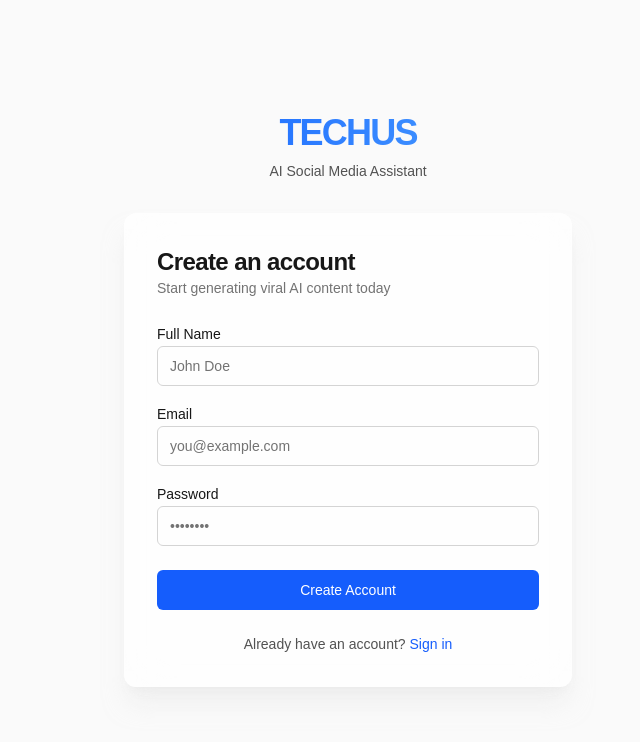
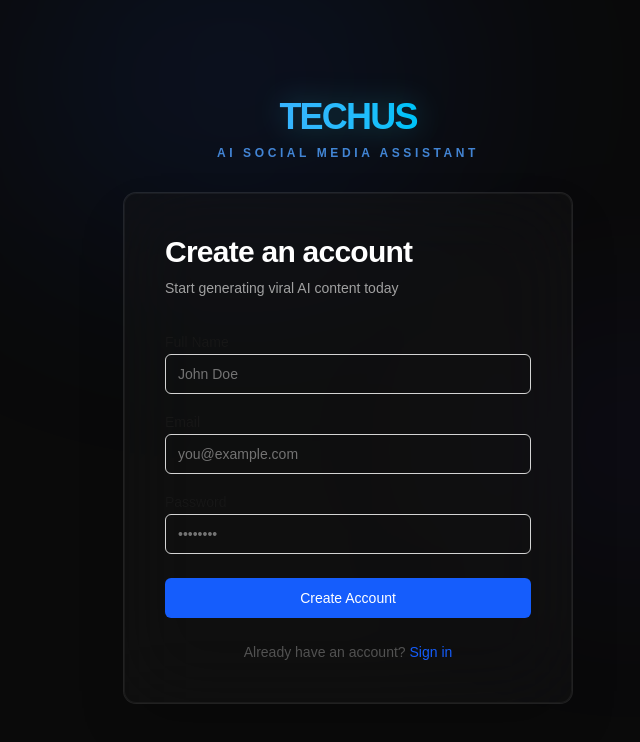
Before and after one commit to manuelguarguati/facebook-x, a Next.js app: page /register in a window 1280 px wide. Shown: the top 742 px of the page, without its empty margins (292-932 px from the left). Built offline with nearby package versions, Linux system fonts and the light colour scheme; no server answers.

Commit message:
mejoradiseño

```diff
--- a/components/layout/AuthLayout.tsx
+++ b/components/layout/AuthLayout.tsx
@@ -1,25 +1,28 @@
 import React from "react";
 import { LayoutContainer } from "@/components/ui/LayoutContainer";
 import { Card } from "@/components/ui/Card";
+import { BackgroundGlows } from "@/components/ui/BackgroundGlows";
 
 export function AuthLayout({ children, title, subtitle }: { children: React.ReactNode; title: string; subtitle: string }) {
   return (
-    <div className="flex min-h-screen items-center justify-center bg-neutral-50 p-4 dark:bg-neutral-950">
-      <LayoutContainer className="flex w-full items-center justify-center">
-        <div className="w-full max-w-md space-y-8">
+    <div className="relative min-h-screen flex items-center justify-center bg-neutral-950 p-4 transition-colors duration-500">
+      <BackgroundGlows />
+
+      <LayoutContainer className="relative z-10 flex w-full items-center justify-center">
+        <div className="w-full max-w-md space-y-8 animate-in fade-in zoom-in duration-700">
           <div className="text-center">
-            <h1 className="text-4xl font-bold tracking-tighter bg-gradient-to-r from-blue-600 to-blue-400 bg-clip-text text-transparent dark:from-blue-400 dark:to-blue-200">
+            <h1 className="text-4xl font-bold tracking-tighter bg-gradient-to-r from-blue-400 to-cyan-400 bg-clip-text text-transparent drop-shadow-[0_0_15px_rgba(34,211,238,0.3)]">
               TECHUS
             </h1>
-            <p className="mt-2 text-sm text-neutral-600 dark:text-neutral-400">
+            <p className="mt-2 text-xs uppercase tracking-[0.3em] text-blue-400/80 font-semibold">
               AI Social Media Assistant
             </p>
           </div>
 
-          <Card className="w-full p-6 sm:p-8 shadow-xl shadow-neutral-200/50 dark:shadow-none bg-white/70 backdrop-blur-xl dark:bg-neutral-900/70 border-white/20 dark:border-white/10">
-            <div className="mb-6">
-              <h2 className="text-2xl font-bold tracking-tight text-neutral-900 dark:text-white">{title}</h2>
-              <p className="text-sm text-neutral-500 dark:text-neutral-400">{subtitle}</p>
+          <Card className="w-full p-6 sm:p-10 shadow-2xl bg-neutral-900/40 backdrop-blur-2xl border-white/5 ring-1 ring-white/10">
+            <div className="mb-8">
+              <h2 className="text-3xl font-bold tracking-tight text-white mb-2">{title}</h2>
+              <p className="text-sm text-neutral-400 font-light">{subtitle}</p>
             </div>
             {children}
           </Card>
--- a/components/layout/DashboardLayout.tsx
+++ b/components/layout/DashboardLayout.tsx
@@ -4,6 +4,7 @@ import { useState, useEffect } from "react";
 import { usePathname } from "next/navigation";
 import { Sidebar } from "./Sidebar";
 import { Topbar } from "./Topbar";
+import { BackgroundGlows } from "@/components/ui/BackgroundGlows";
 
 export function DashboardLayout({ children, user }: { children: React.ReactNode; user: any }) {
   const [isSidebarOpen, setIsSidebarOpen] = useState(false);
@@ -24,12 +25,14 @@ export function DashboardLayout({ children, user }: { children: React.ReactNode;
   }, [isSidebarOpen]);
 
   return (
-    <div className="flex h-screen w-full bg-neutral-50 dark:bg-neutral-900 overflow-hidden font-sans">
+    <div className="relative flex h-screen w-full bg-neutral-950 overflow-hidden font-sans">
+      <BackgroundGlows />
+
       <Sidebar isOpen={isSidebarOpen} setIsOpen={setIsSidebarOpen} />
 
-      <div className="flex flex-1 flex-col overflow-hidden">
+      <div className="relative z-10 flex flex-1 flex-col overflow-hidden">
         <Topbar user={user} onOpenSidebar={() => setIsSidebarOpen(true)} />
-        <main className="flex-1 overflow-y-auto bg-neutral-50/50 p-4 sm:p-6 lg:p-8 dark:bg-neutral-900">
+        <main className="flex-1 overflow-y-auto bg-transparent p-4 sm:p-6 lg:p-8">
           {children}
         </main>
       </div>
--- a/components/layout/Sidebar.tsx
+++ b/components/layout/Sidebar.tsx
@@ -54,7 +54,7 @@ export function Sidebar({ isOpen, setIsOpen }: SidebarProps) {
       {/* Sidebar container */}
       <aside
         className={cn(
-          "fixed inset-y-0 left-0 z-50 flex w-72 flex-col bg-neutral-950 text-white transition-transform duration-300 ease-in-out lg:static lg:translate-x-0 border-r border-neutral-800",
+          "fixed inset-y-0 left-0 z-50 flex w-72 flex-col bg-neutral-950 text-white transition-transform duration-300 ease-in-out lg:static lg:translate-x-0 border-r border-white/5",
           isOpen ? "translate-x-0" : "-translate-x-full"
         )}
       >
@@ -93,7 +93,7 @@ export function Sidebar({ isOpen, setIsOpen }: SidebarProps) {
         </nav>
 
         {/* Footer / Logout */}
-        <div className="p-4 border-t border-neutral-900 mt-auto">
+        <div className="p-4 border-t border-white/5 mt-auto">
           <form action={signOutAction}>
             <button
               type="submit"
--- a/components/layout/Topbar.tsx
+++ b/components/layout/Topbar.tsx
@@ -13,7 +13,7 @@ export function Topbar({ user, onOpenSidebar }: TopbarProps) {
   const initials = user?.email ? user.email.substring(0, 2).toUpperCase() : "US";
 
   return (
-    <header className="sticky top-0 z-30 flex h-16 w-full items-center justify-between border-b border-neutral-200 bg-white/80 px-4 backdrop-blur-md dark:border-neutral-800 dark:bg-neutral-950/80 sm:px-6 lg:px-8">
+    <header className="sticky top-0 z-30 flex h-16 w-full items-center justify-between border-b border-white/5 bg-neutral-950/50 px-4 backdrop-blur-xl sm:px-6 lg:px-8">
       <div className="flex items-center gap-4">
         <Button
           variant="ghost"
--- /dev/null
+++ b/components/ui/BackgroundGlows.tsx
@@ -0,0 +1,10 @@
+import React from 'react';
+
+export function BackgroundGlows() {
+  return (
+    <div className="fixed top-0 left-1/2 -translate-x-1/2 w-full max-w-6xl h-full pointer-events-none z-0 overflow-hidden">
+      <div className="absolute top-[-10%] left-[20%] w-[40%] h-[40%] bg-blue-600/10 blur-[120px] rounded-full" />
+      <div className="absolute top-[40%] right-[10%] w-[30%] h-[30%] bg-indigo-600/5 blur-[100px] rounded-full" />
+    </div>
+  );
+}
--- a/src/app/page.tsx
+++ b/src/app/page.tsx
@@ -1,15 +1,12 @@
 import Link from 'next/link';
 import { LandingCarousel } from '@/components/landing/LandingCarousel';
 import { Button } from '@/components/ui/Button';
+import { BackgroundGlows } from '@/components/ui/BackgroundGlows';
 
 export default function Home() {
   return (
     <main className="min-h-screen bg-neutral-950 text-white overflow-x-hidden font-sans selection:bg-blue-500/30">
-      {/* Background Glows */}
-      <div className="fixed top-0 left-1/2 -translate-x-1/2 w-full max-w-6xl h-full pointer-events-none z-0">
-        <div className="absolute top-[-10%] left-[20%] w-[40%] h-[40%] bg-blue-600/10 blur-[120px] rounded-full" />
-        <div className="absolute top-[40%] right-[10%] w-[30%] h-[30%] bg-indigo-600/5 blur-[100px] rounded-full" />
-      </div>
+      <BackgroundGlows />
 
       {/* Header / Nav */}
       <nav className="relative z-10 flex items-center justify-between px-6 py-6 max-w-7xl mx-auto">
```
